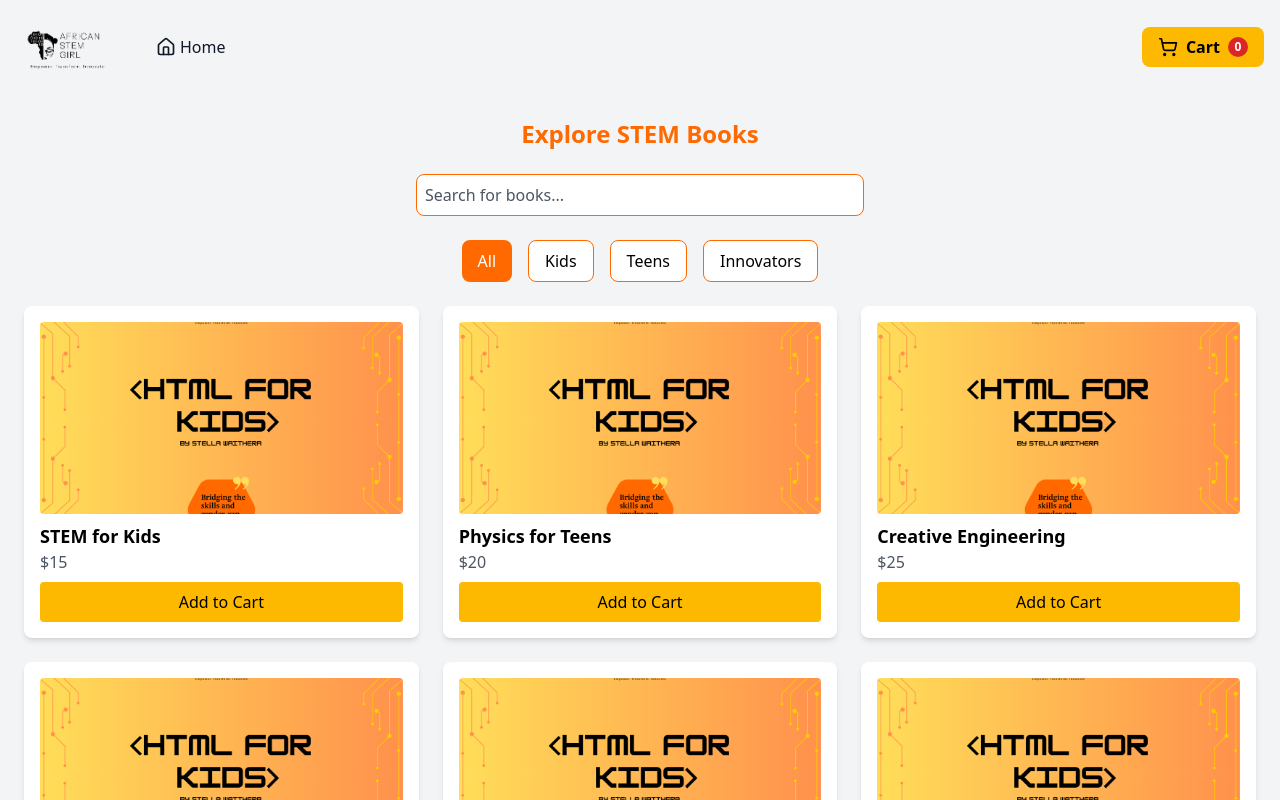
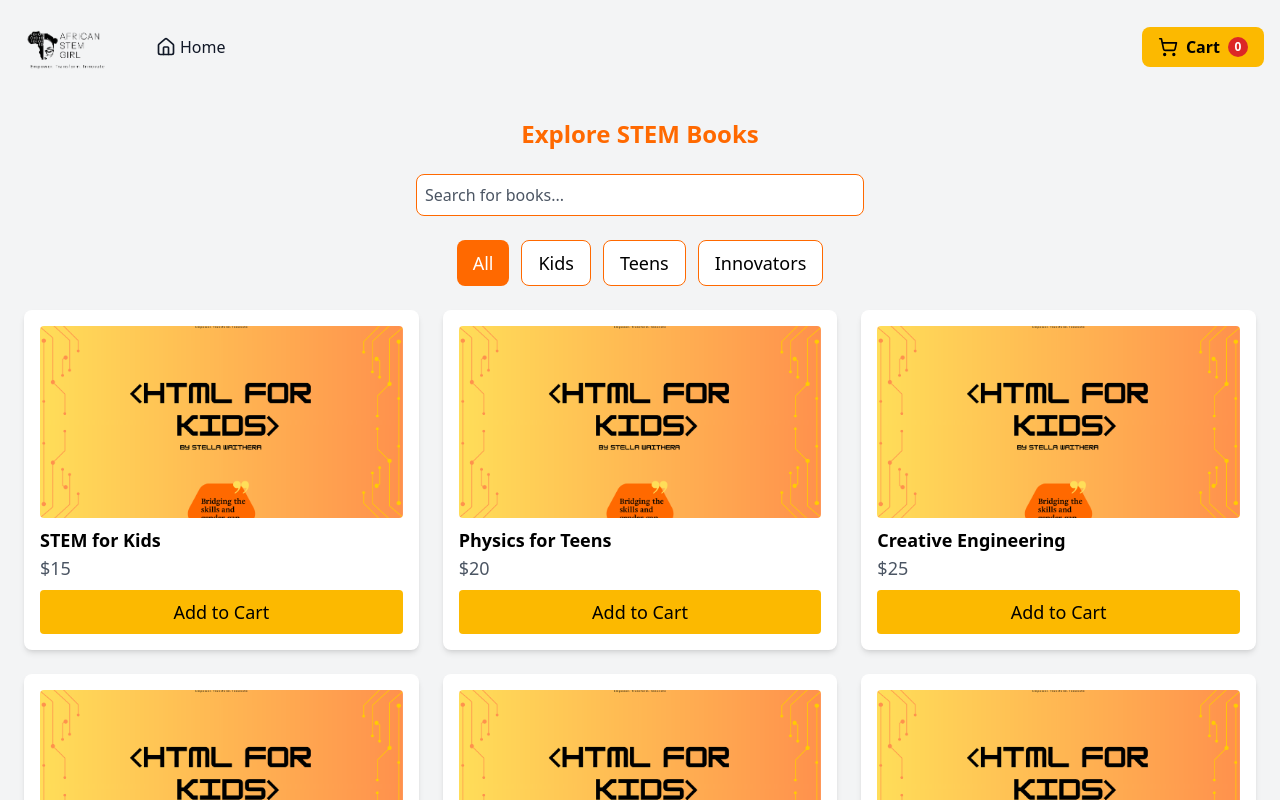
Before and after one commit to Darlington2030/stembooks, a Next.js app: page / in a window 1280 px wide. Shown: the top 800 px of the page. Built offline with nearby package versions, Linux system fonts and the light colour scheme.

Commit message:
Source code

```diff
--- a/app/components/BookCard.js
+++ b/app/components/BookCard.js
@@ -8,7 +8,7 @@ const BookCard = ({ book }) => {
   const { addToCart } = useCart();
 
   return (
-    <div className="bg-white p-4 rounded-lg shadow-md">
+    <div className="bg-white p-4 rounded-lg shadow-md text-lg">
       <Image src={book.image} alt={book.title} width={200} height={300}  unoptimized className="w-full h-48 object-cover rounded" />
       <h2 className="text-black text-lg font-bold mt-2">{book.title}</h2>
       <p className="text-gray-600">${book.price}</p>
--- a/app/components/Categories.js
+++ b/app/components/Categories.js
@@ -4,7 +4,7 @@ const Categories = ({ selectedCategory, setSelectedCategory }) => {
   const categories = ["All", "Kids", "Teens", "Innovators"];
 
   return (
-    <div className="flex gap-4 justify-center my-6">
+    <div className="flex gap-3 justify-center my-6 text-lg">
       {categories.map((category) => (
         <button
           key={category}
```
